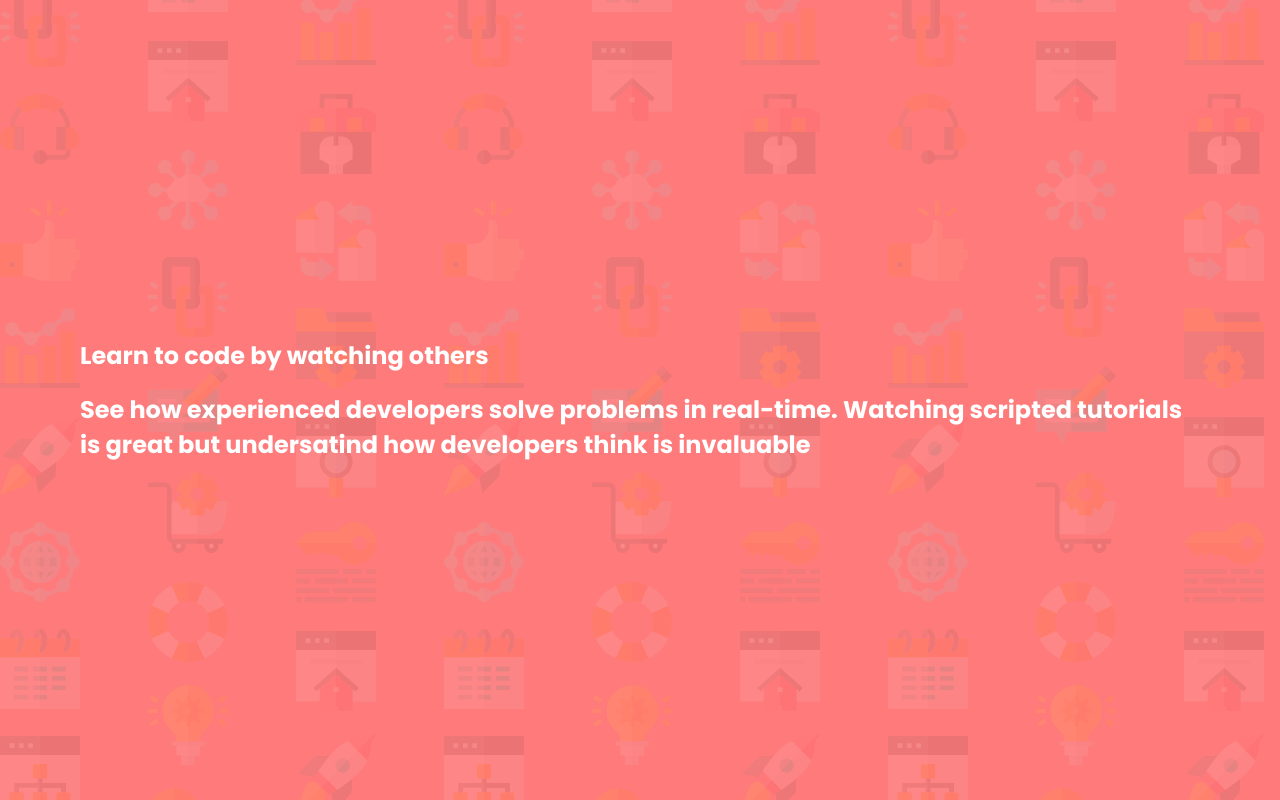
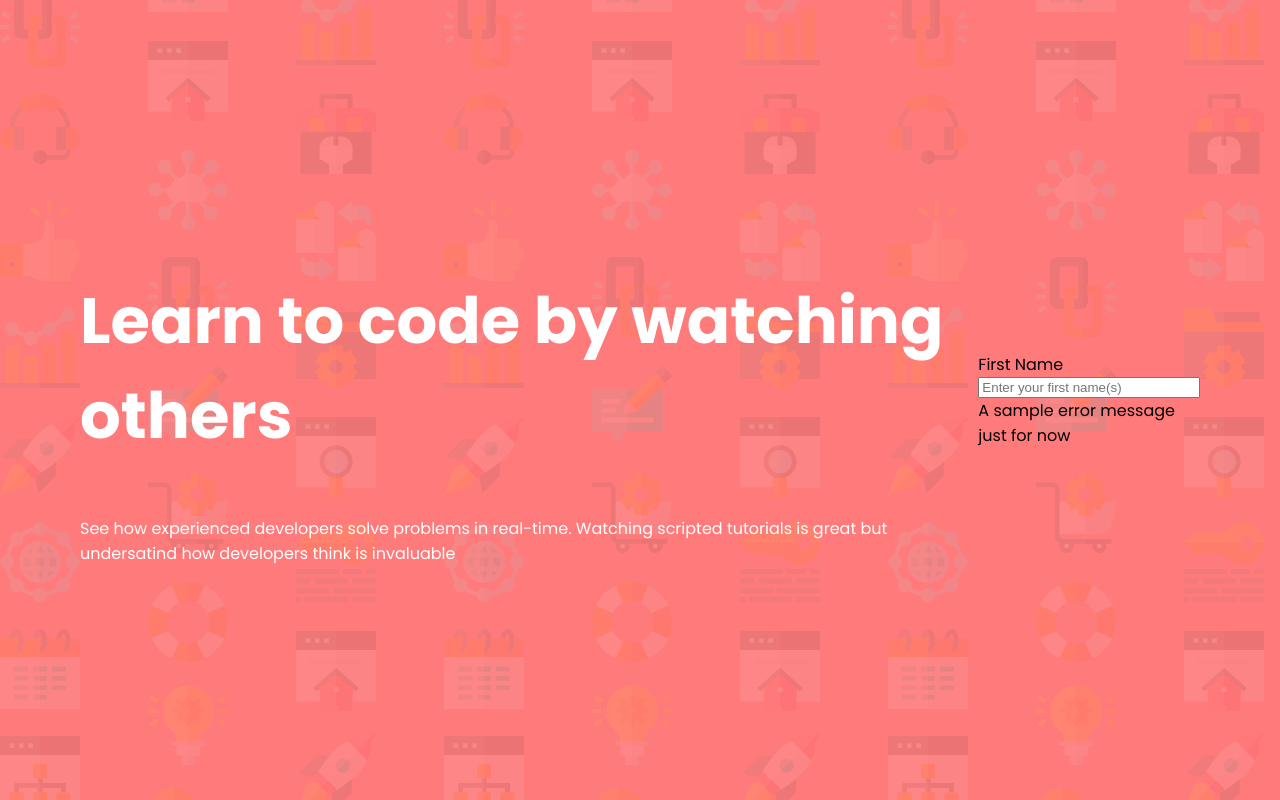
Before and after one commit to jakub-ozog/Intro-component-with-sign-up-form-JH, a plain HTML site: page index.html in a window 1280 px wide. Drawn offline with Linux system fonts and the light colour scheme.

Commit message:
Form component added

```diff
--- a/index.html
+++ b/index.html
@@ -23,6 +23,14 @@
                 </div>
             </div>
             <div class="form-col">
+                <form class="form" action="" method="post">
+                    <div class="form-item">
+                        <label for="givenNames" class="form-label">First Name</label>
+                        <input type="text" class="form-input" name="givenNames" id="givenNames" placeholder="Enter your first name(s)">
+                        <span class="form-error">A sample error message just for now</span>
+                    </div>
+                </form>
+                <script src="styles/components/form.js"></script>
 
             </div>
         </section>
--- a/styles/components/colors.scss
+++ b/styles/components/colors.scss
@@ -12,3 +12,4 @@ $Blue: hsl(248, 32%, 49%);
 
 $DarkBlue: hsl(249, 10%, 26%);
 $GrayishBlue: hsl(246, 25%, 77%);
+$Black: hsl(0, 0%, 0%);
--- a/styles/components/fonts.scss
+++ b/styles/components/fonts.scss
@@ -1,2 +1,11 @@
+// Font size
 $BodyFontSize: 1rem;
+
+//Font Family
 $PoppinsFont: 'Poppins', sans-serif;
+
+//Font Weights
+$Light: 400;
+$Medium: 500;
+$Bold: 600;
+$SuperBold: 700;
--- /dev/null
+++ b/styles/components/form.scss
@@ -0,0 +1,20 @@
+@use "fonts.scss";
+@use "colors.scss";
+
+.form {
+    font-family: fonts.$PoppinsFont;
+    font-size: fonts.$BodyFontSize;
+    color: colors.$Black;
+
+    .form-item {
+        display: flex;
+        flex-direction: column;
+
+       &.form-label {
+           padding: 2em;
+       }
+
+    }
+
+
+}
--- a/styles/main.scss
+++ b/styles/main.scss
@@ -1,5 +1,6 @@
 @use "components/colors.scss";
 @use "components/fonts.scss";
+@use "components/form.scss";
 
 * {
     box-sizing: border-box;
@@ -33,6 +34,20 @@ body {
         .text-col {
             font-family: fonts.$PoppinsFont;
             color: colors.$White;
+
+            .text-col-header {
+                h1 {
+                    font-size: 4rem;
+                    font-weight: fonts.$SuperBold;
+                }
+            }
+
+            .text-col-description {
+                h2 {
+                    font-size: fonts.$BodyFontSize;
+                    font-weight: fonts.$Light;
+                }
+            }
         }
     }
 }
```
Also changed, not shown: styles/components/form.js (added), styles/main.css, 1 other file.
